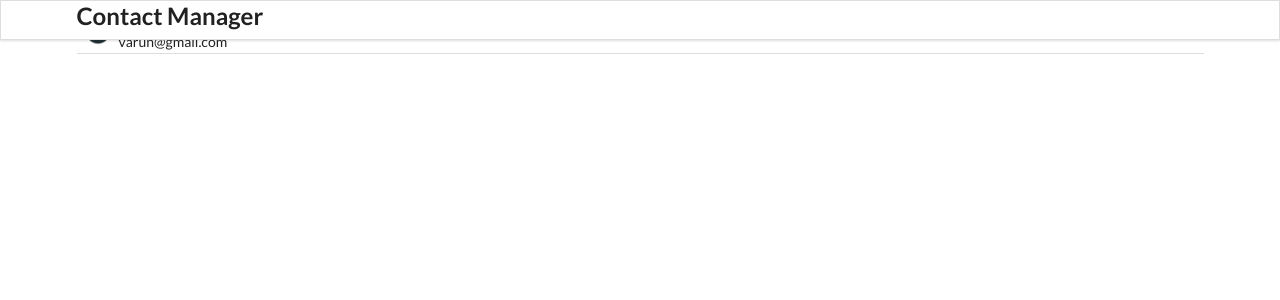
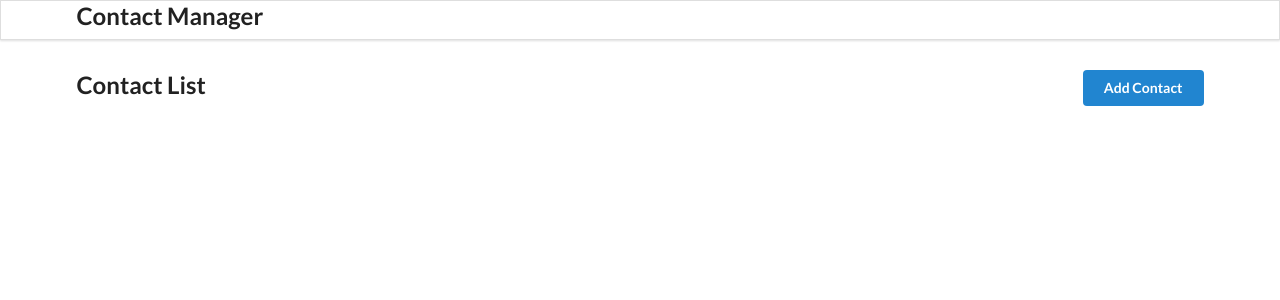
Before and after one commit to varun-mfs/basic-contact-app, a React (Create React App) app: page / in a window 1280 px wide. Shown: the top 300 px of the page. Built offline with nearby package versions, Linux system fonts and the light colour scheme.

Commit message:
add route and navigation using react-router-dom, update AddContact component to functional

```diff
--- a/src/components/AddContact.js
+++ b/src/components/AddContact.js
@@ -1,46 +1,48 @@
-import React, { Component } from "react";
+import React, { useState } from "react";
+import { useNavigate } from 'react-router-dom';
 
-class AddContact extends Component {
-    state = {
+
+const AddContact = (props) => {
+
+    const [state, setState] = useState({
         name: "",
         email: ""
-    };
+    });
+    const navigate = useNavigate();
 
-    add = (e) => {
+    const add = (e) => {
         e.preventDefault(); // prevents page refresh
-        if (this.state.name === "" || this.state.email === "") {
+        if (state.name === "" || state.email === "") {
             alert('All fields are mandatory');
             return;
         }
         // call the parent function to save the state to contacts
-        this.props.addContactHandler(this.state);
+        props.addContactHandler(state);
         // clear the fields
-        this.setState({name: "", email: ""});
-
+        setState({ name: "", email: "" });
+        // Go to contact list page
+        navigate("/")
     }
-
-    render() {
     return (
         <div className="ui main">
             <h2>Add Contact</h2>
-                <form className="ui form" onSubmit={this.add}>
+            <form className="ui form" onSubmit={add}>
                 <div className="field">
                     <label>Name</label>
                     <input type="text" name="name" placeholder="Enter name"
-                        value={this.state.name}
-                        onChange={(e) => {this.setState({name: e.target.value})}}/>
+                        value={state.name}
+                        onChange={(e) => { setState({ name: e.target.value }) }} />
                 </div>
                 <div className="field">
                     <label>Email</label>
                     <input type="email" name="email" placeholder="Enter email"
-                        value={this.state.email}
-                        onChange={(e)=> {this.setState({email: e.target.value})}}/>
+                        value={state.email}
+                        onChange={(e) => { setState({ email: e.target.value }) }} />
                 </div>
                 <button className="ui button blue">Add Contact</button>
             </form>
         </div>
     )
 }
-}
 
 export default AddContact;
--- a/src/components/App.js
+++ b/src/components/App.js
@@ -1,17 +1,24 @@
 import React, { useEffect, useState } from 'react';
-// import { BrowserRouter as Router, Switch, Route } from 'react-router-dom';
 import { Routes, Route, Outlet, Link } from "react-router-dom";
 import './App.css';
 import Header from './Header';
 import AddContact from './AddContact';
 import ContactList from './ContactList';
 
+
 function App() {
+	const [contacts, setContacts] = useState([]);
 	const LOCAL_STORAGE_KEY = "contacts";
-	const [contacts, setContacts] = useState([]);
+
+	const updateContactsToLocalStorage = (contacts) => {
+		console.log("first")
+		localStorage.setItem(LOCAL_STORAGE_KEY, JSON.stringify(contacts));
+	}
 
 	const addContactHandler = (contact) => {
-		setContacts([...contacts, { id: crypto.randomUUID(), ...contact }]);
+		const updatedContacts = [...contacts, { id: crypto.randomUUID(), ...contact }];
+		setContacts(updatedContacts);
+		updateContactsToLocalStorage(updatedContacts);
 	}
 
 	const removeContactHandler = (id) => {
@@ -19,38 +26,26 @@ function App() {
 		const newContactList = contacts.filter((contact) => {
 			return contact.id !== id;
 		});
-		console.log("🚀 ~ file: App.js:22 ~ newContactList ~ newContactList:", newContactList)
 		setContacts(newContactList);
+		updateContactsToLocalStorage(newContactList);
 	}
 
 	// fetch data from local storage on page refresh
 	useEffect(() => {
 		const retrievedContacts = JSON.parse(localStorage.getItem(LOCAL_STORAGE_KEY));
-		console.log("retrievedContacts", retrievedContacts);
 		if (retrievedContacts) {
 			console.log("SETTING retrievedContacts", retrievedContacts);
 			setContacts(retrievedContacts);
+			updateContactsToLocalStorage(retrievedContacts);
 		}
 	}, [])
-
-
-	// Adding contacts to local storage for permanent storage
-	useEffect(() => {
-		// if (contacts.length > 0) {
-		localStorage.setItem(LOCAL_STORAGE_KEY, JSON.stringify(contacts));
-		// }
-	}, [contacts])
-
-
 
 	return (
 		<div className='ui container'>
 			<Header />
 			<Routes>
-				<Route index path="/" element={<ContactList />} />
-				<Route path="/add" element={<AddContact />} />
-				{/* <AddContact addContactHandler={addContactHandler} /> */}
-				{/* <ContactList contacts={contacts} getContactId={removeContactHandler} /> */}
+				<Route index path="/" element={<ContactList contacts={contacts} getContactId={removeContactHandler} />} />
+				<Route path="/add" element={<AddContact addContactHandler={addContactHandler} />} />
 			</Routes>
 		</div>
 	);
--- a/src/components/ContactList.js
+++ b/src/components/ContactList.js
@@ -1,4 +1,5 @@
 import React from "react";
+import { Link } from "react-router-dom";
 import ContactCard from "./ContactCard";
 
 const ContactList = (props) => {
@@ -8,15 +9,7 @@ const ContactList = (props) => {
         props.getContactId(id);
     }
 
-    const contacts = [
-        {
-            id: '1',
-            name: 'Varun',
-            email: 'varun@gmail.com'
-        }
-    ];
-    // const renderContactList = props.contacts.map((contact) => {
-    const renderContactList = contacts.map((contact) => {
+    const renderContactList = props.contacts.map((contact) => {
         return (
             <ContactCard
                 contact={contact}
@@ -26,8 +19,15 @@ const ContactList = (props) => {
         );
     })
     return (
-        <div className="ui celled list">
-            {renderContactList}
+        <div className="main">
+            <h2>Contact List
+                <Link to="/add">
+                    <button className="ui button blue right floated">Add Contact</button>
+                </Link>
+            </h2>
+            <div className="ui celled list">
+                {renderContactList}
+            </div>
         </div>
     )
 }
```
Lines whose indentation alone changed are shown as unchanged.
